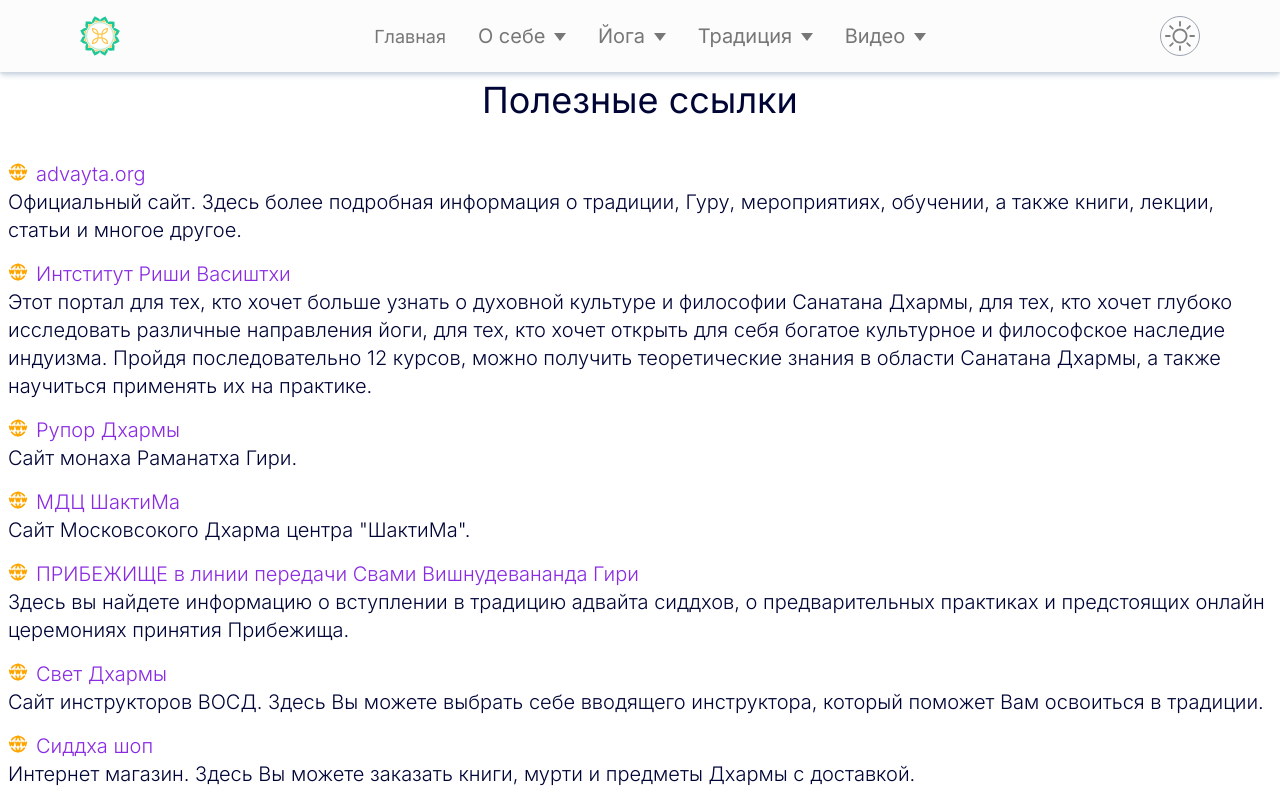
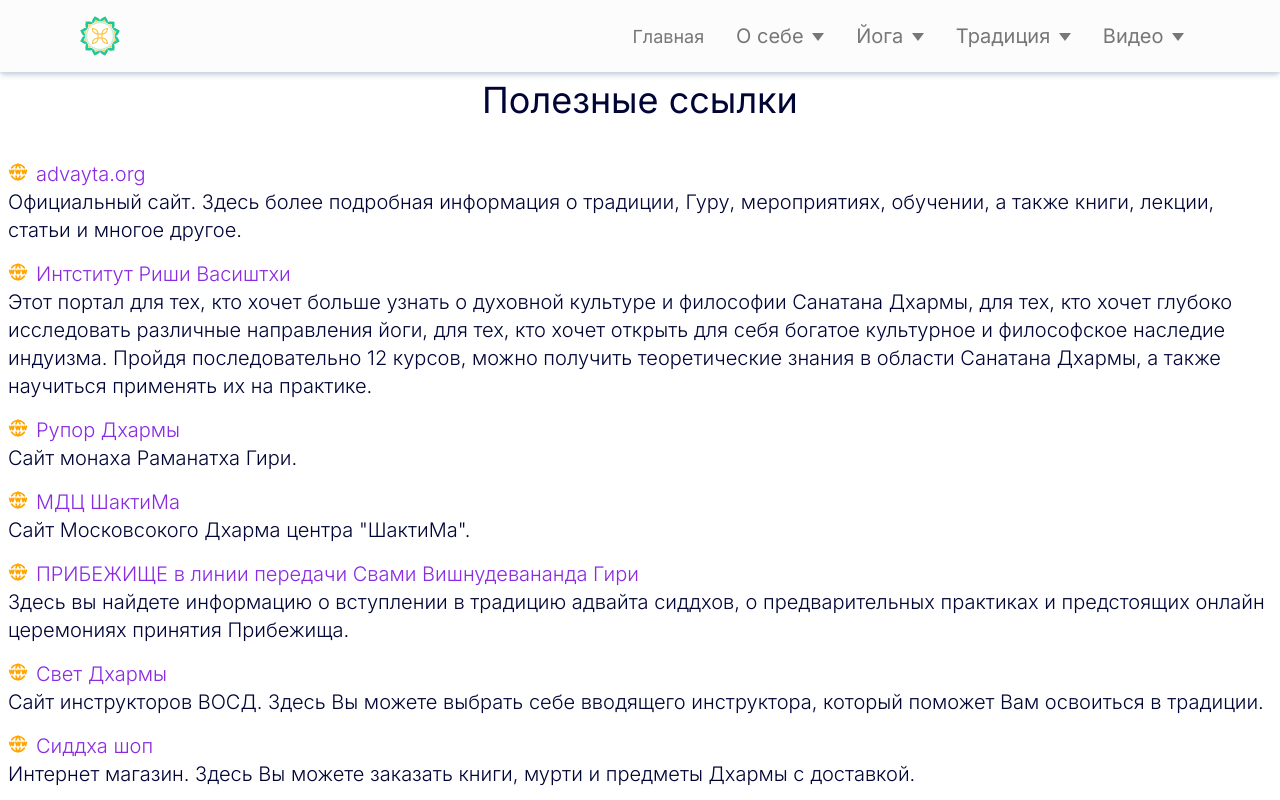
Before and after one commit to TimurTairov/tirthadeva.ru, a Next.js app: page /tradition/links in a window 1280 px wide. Shown: the top 800 px of the page. Built offline with nearby package versions, Linux system fonts and the light colour scheme.

Commit message:
commit 1.4 fixed bugs

```diff
--- a/components/Header.jsx
+++ b/components/Header.jsx
@@ -30,7 +30,7 @@ const Header = () => {
         <Navbar />
         {/* for small screens */}
         <MobileNav />
-        <BtnDarkMode />
+        {/* <BtnDarkMode /> */}
       </div>
     </header>
   )
```
